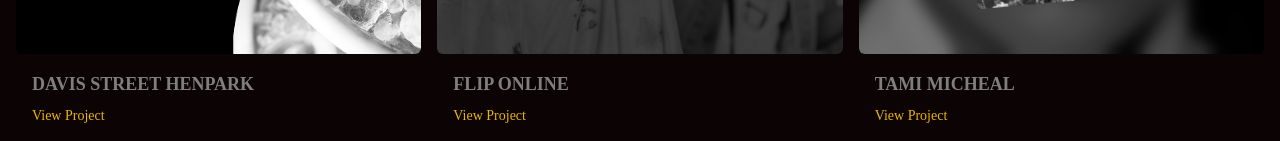
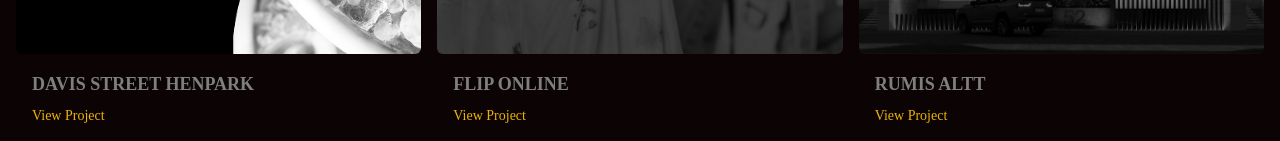
Before and after one commit to Quadri-Ian/Reactportfolio, a React (Create React App) app: page /projects in a window 1280 px wide. Shown: the part 602-743 px from the top of the page. Built offline with nearby package versions, Linux system fonts and the light colour scheme; grey boxes are pictures that could not be loaded; a web font is replaced by a local one.

Commit message:
Project update and Loading model for 3d render

```diff
--- a/src/components/rotatingBrain.js
+++ b/src/components/rotatingBrain.js
@@ -46,7 +46,7 @@ const RotatingBrain = () => {
         <ambientLight  />
         <directionalLight position={[10, 10, 5]} intensity={1} />
 
-        <Suspense fallback={null}>
+        <Suspense fallback={<div>Loading model...</div>}>
           <BrainModel />
         </Suspense>
 
--- a/src/data/projectsData.js
+++ b/src/data/projectsData.js
@@ -9,6 +9,8 @@ import Bomb from "../Images/BombshelterEnt.png";
 import Dscent from "../Images/dscent.png";
 import Flip from "../Images/Flip.png";
 import Tammy from "..//Images/Tammy-Micheals.png";
+import Cdim from "..//Images/cdim-hero.png";
+import Rumisltt from "..//Images/rumisaltt-hero.png"
 
 const projectsData = [
   {
@@ -27,13 +29,27 @@ const projectsData = [
 
     {
       id: 3,
+      name: "Rumis Altt",
+      link: "https://rumisaltt.com/",
+      image: Rumisltt,
+    },
+
+    {
+      id: 4,
+      name: "CDIM",
+      link: "https://cdim.info/",
+      image: Cdim,
+    },
+
+    {
+      id: 5,
       name: "Tami Micheal",
       link: "https://tamimichael.com",
       image: Tammy,
     },
 
     {
-      id: 4,
+      id: 6,
       name: "Prive",
       link: "https://www.prive.liing.com",
       image: Prive,
@@ -41,42 +57,42 @@ const projectsData = [
 
 
     {
-      id: 5,
+      id: 7,
       name: "Moade VALUE FARM",
       link: "https://moadevaluefarm.com",
       image: Moade,
     },
 
     {
-        id: 6,
+        id: 8,
         name: "madame dubois",
         link: "https://madamedubois.com",
         image: Madame,
       },
 
       {
-        id: 7,
+        id: 9,
         name: "verschona Nail boutique",
         link: "https://verschona.com",
         image: Verschona,
       },
 
       {
-        id: 8,
+        id: 10,
         name: "bomb shelter ent",
         link: "https://bombshelterent.com",
         image: Bomb,
       },
 
       {
-        id: 9,
+        id: 11,
         name: "dscentstation",
         link: "https://dscentsation.ng/",
         image: Dscent,
       },
 
       {
-        id: 10,
+        id: 12,
         name: "ounje re (project)",
         link: "https://serene-sprite-38a4f8.netlify.app/",
         image: Ounje,
```
Also changed, not shown: src/Images/cdim-hero.png (added), src/Images/rumisaltt-hero.png (added).
